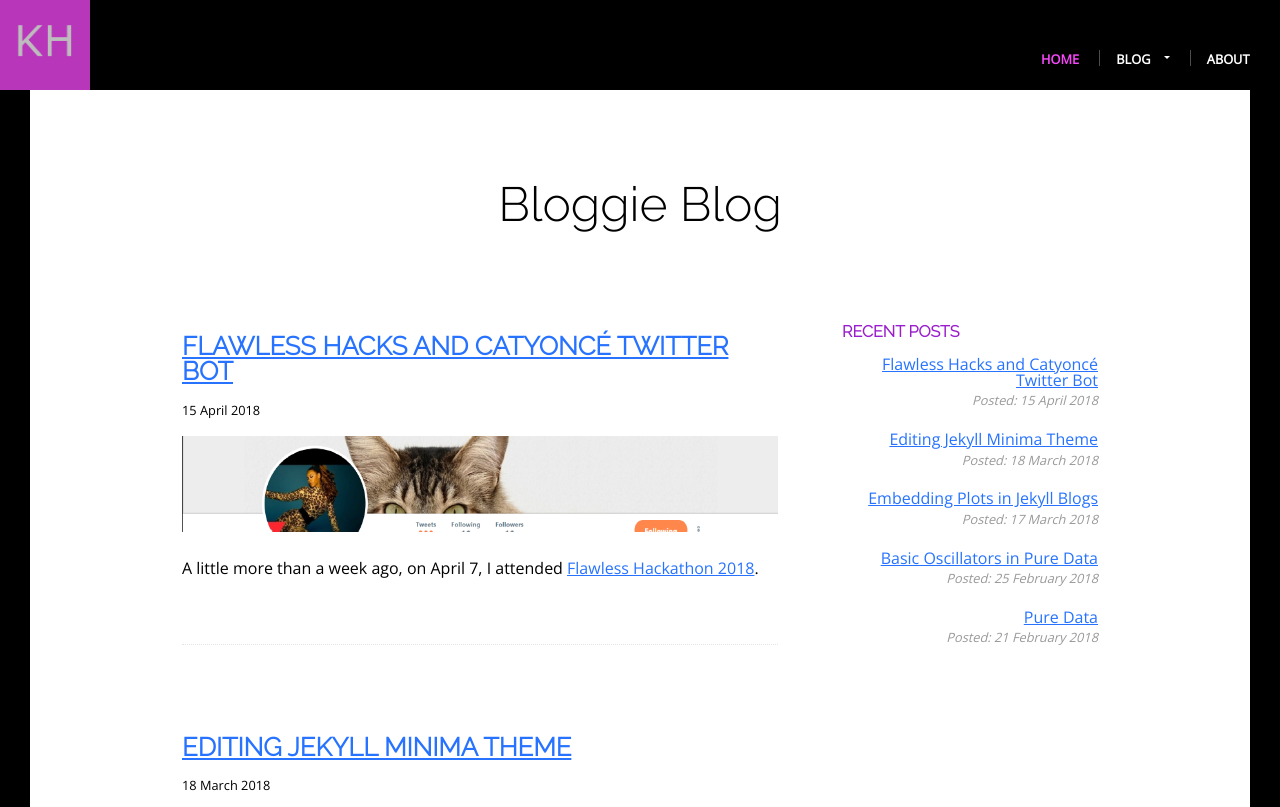
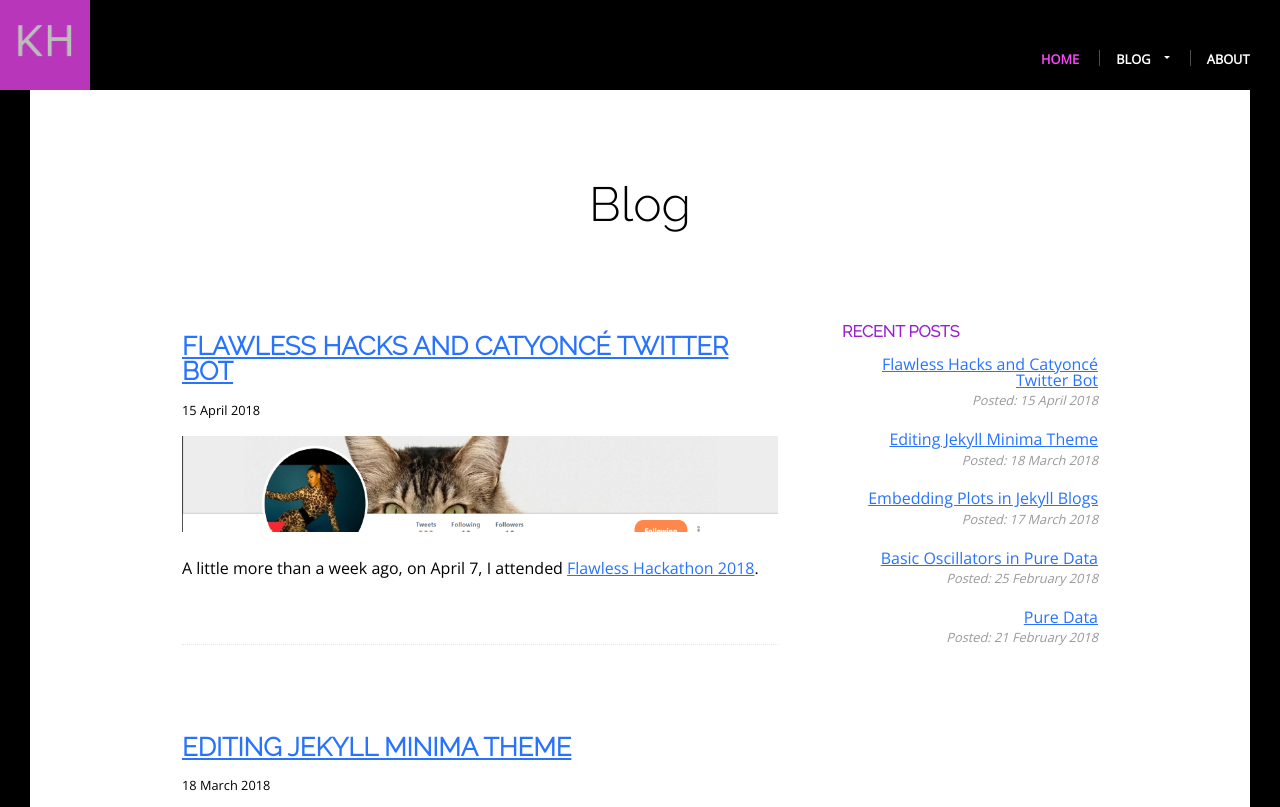
Before and after one commit to khoeger/khoeger.github.io, a Jekyll site: the page built from blog/index.html, in a window 1280 px wide and 900 px high, cut to the strip 0-807 px from the top of the window. Built offline with Jekyll 4.4.1, drawn with Linux system fonts in a browser that asks for light colours.

Commit message:
Change blog title

```diff
--- a/blog/index.html
+++ b/blog/index.html
@@ -3,7 +3,7 @@
 title: Blog
 ---
 <div class="page blog-index">
-  <h1>Bloggie Blog</h1>
+  <h1>{{page.title}}</h1>
   <div class="col-two blog-cols">
     <div class="col col-aside blog-recent">
       {% include recent-post-list.html %}
```
